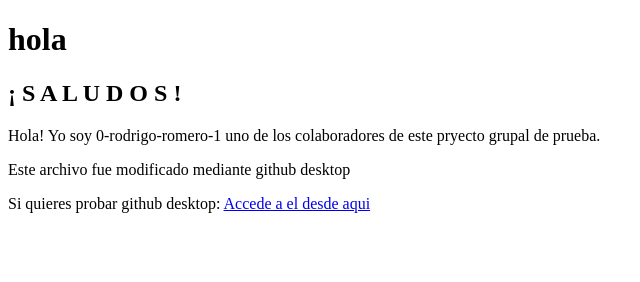
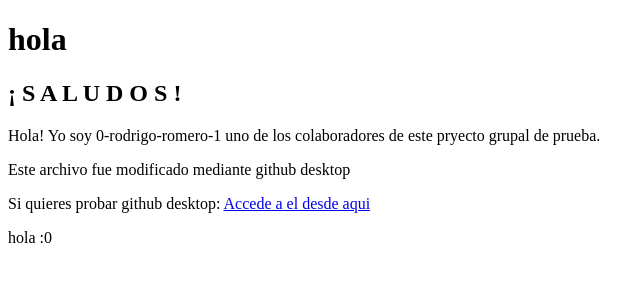
Before and after one commit to ignaciothompson/practica-grupal, a plain HTML site: page index.html in a window 1280 px wide. Shown: the full height of the page, 0-640 px from the left. Drawn offline with Linux system fonts and the light colour scheme.

Commit message:
agregue un hola

```diff
--- a/index.html
+++ b/index.html
@@ -12,5 +12,6 @@
     <p> Hola! Yo soy 0-rodrigo-romero-1 uno de los colaboradores de este pryecto grupal de prueba.</p>
     <p> Este archivo fue modificado mediante github desktop</p>
     <P> Si quieres probar github desktop: <a href="https://desktop.github.com/" target="_blank"> Accede a el desde aqui </a></P>
+    <p>hola :0</p>
 </body>
 </html>
```
